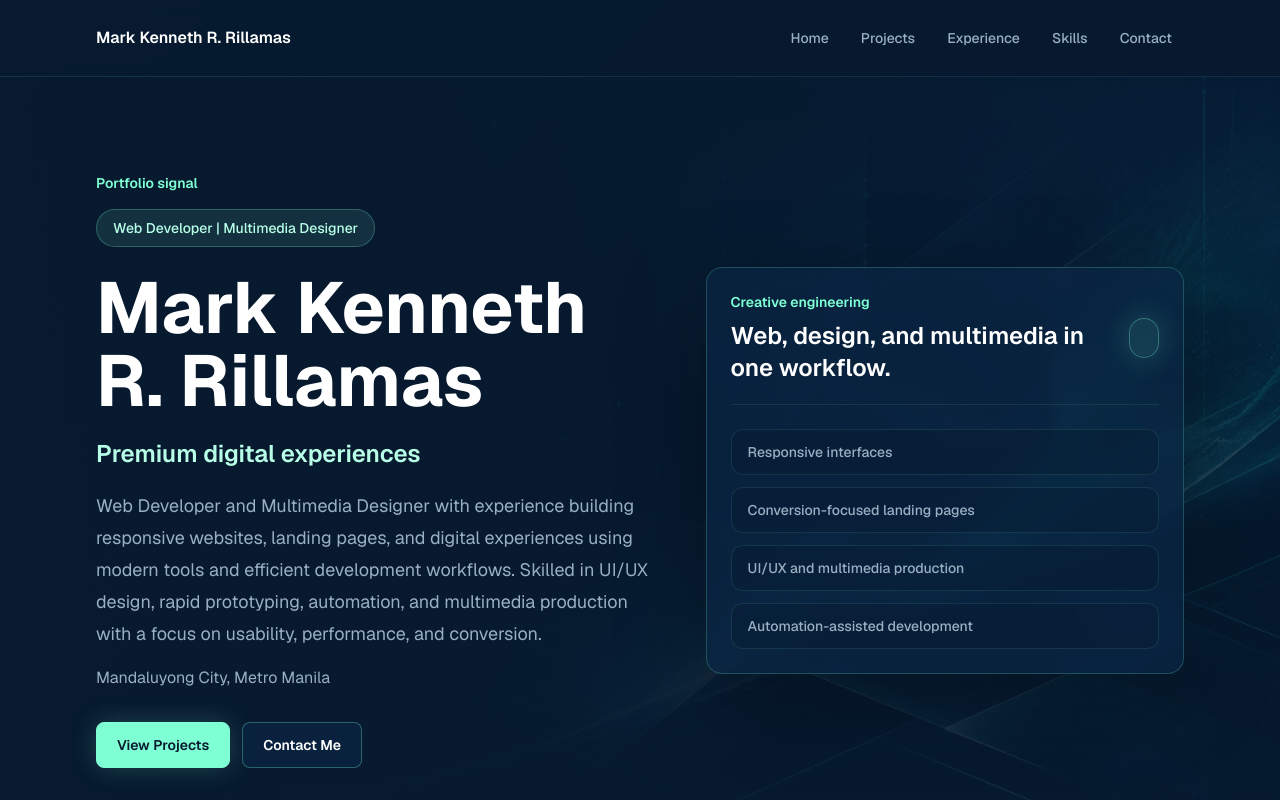
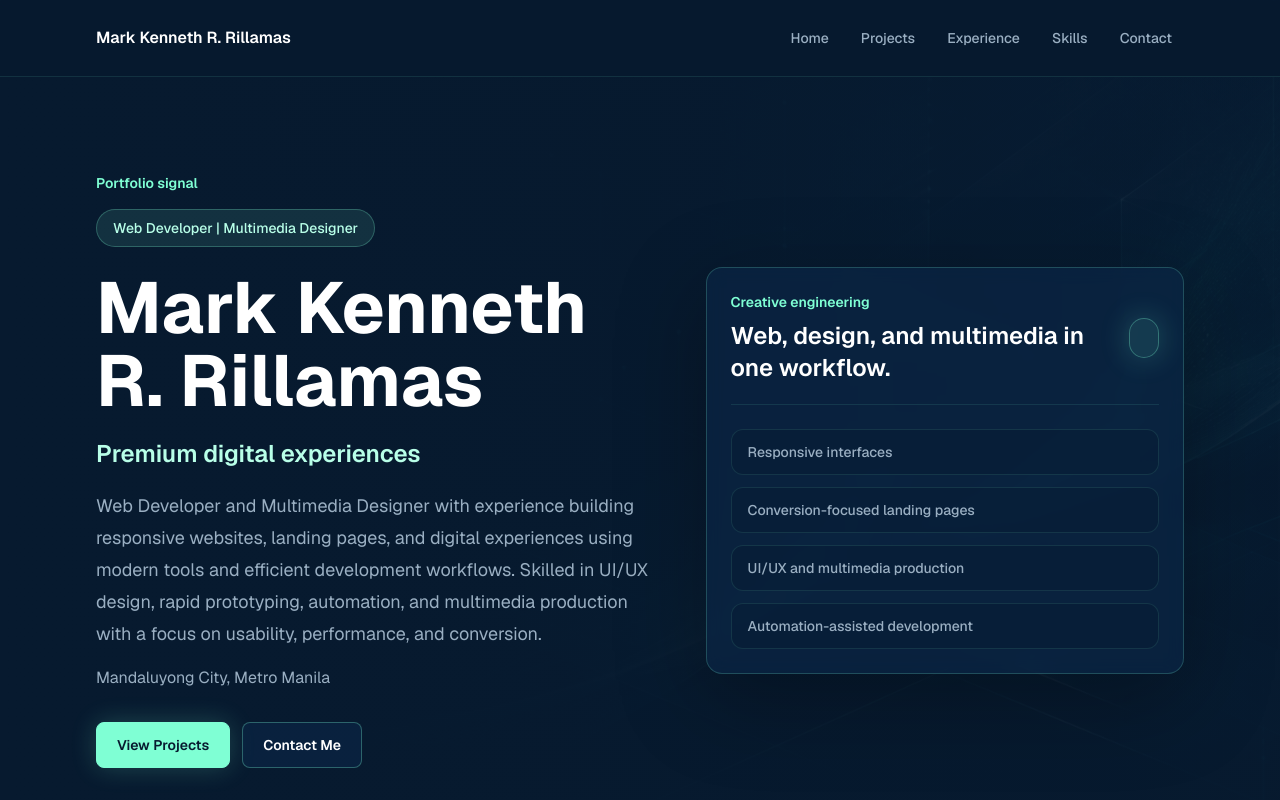
Before and after one commit to kenneth-tech/OnlinePortfolio, a Next.js app: page / in a window 1280 px wide. Shown: the top 800 px of the page. Built offline with nearby package versions, Linux system fonts and the light colour scheme.

Commit message:
style: use hero artwork as site background

```diff
--- a/src/app/globals.css
+++ b/src/app/globals.css
@@ -32,10 +32,12 @@ body {
   background:
     linear-gradient(rgba(127, 255, 212, 0.045) 1px, transparent 1px),
     linear-gradient(90deg, rgba(127, 255, 212, 0.045) 1px, transparent 1px),
-    linear-gradient(135deg, rgba(127, 255, 212, 0.12) 0%, #081F39 42%, #071A2F 100%);
+    linear-gradient(90deg, rgba(7, 26, 47, 0.96) 0%, rgba(7, 26, 47, 0.7) 48%, rgba(7, 26, 47, 0.82) 100%),
+    url("/images/homepage-hero-bg.png");
   background-attachment: fixed;
-  background-repeat: repeat, repeat, no-repeat;
-  background-size: 56px 56px, 56px 56px, cover;
+  background-position: top left, top left, center, center right;
+  background-repeat: repeat, repeat, no-repeat, no-repeat;
+  background-size: 56px 56px, 56px 56px, cover, cover;
   color: var(--foreground);
   font-family: var(--font-geist-sans), Arial, Helvetica, sans-serif;
 }
--- a/src/app/home.module.css
+++ b/src/app/home.module.css
@@ -2,22 +2,11 @@
   isolation: isolate;
 }
 
-.hero::before,
 .hero::after {
   content: "";
   position: absolute;
   inset: 0;
   pointer-events: none;
-}
-
-.hero::before {
-  z-index: -2;
-  background-image: url("/images/homepage-hero-bg.png");
-  background-position: center right;
-  background-repeat: no-repeat;
-  background-size: cover;
-  opacity: 0.78;
-  mix-blend-mode: screen;
 }
 
 .hero::after {
@@ -28,11 +17,6 @@
 }
 
 @media (max-width: 768px) {
-  .hero::before {
-    background-position: 62% center;
-    opacity: 0.5;
-  }
-
   .hero::after {
     background:
       linear-gradient(180deg, rgba(7, 26, 47, 0.92) 0%, rgba(7, 26, 47, 0.76) 52%, rgba(7, 26, 47, 0.92) 100%),
```
Also changed, not shown: 1 other file (tests, documents, lock files or other folders).
